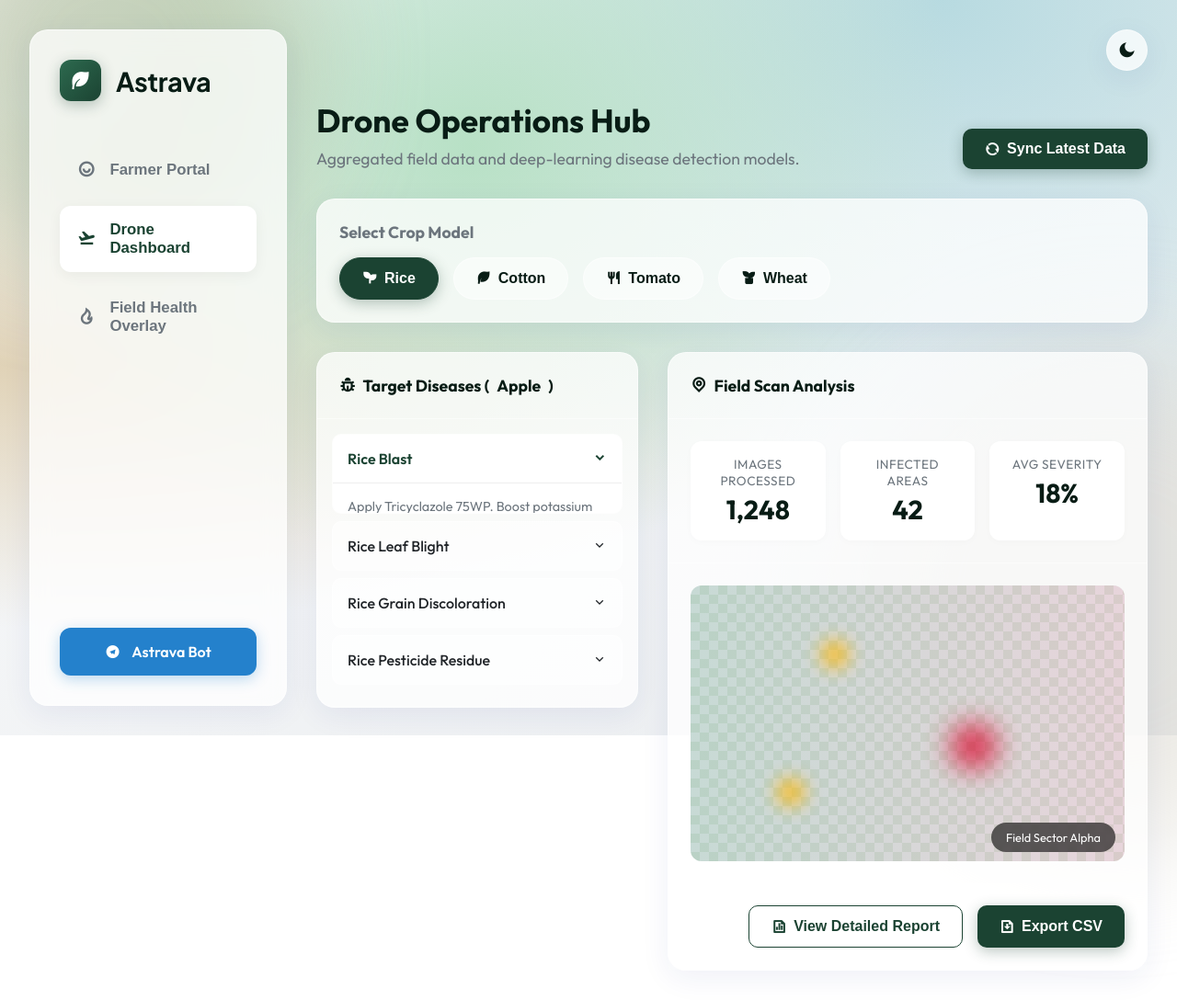
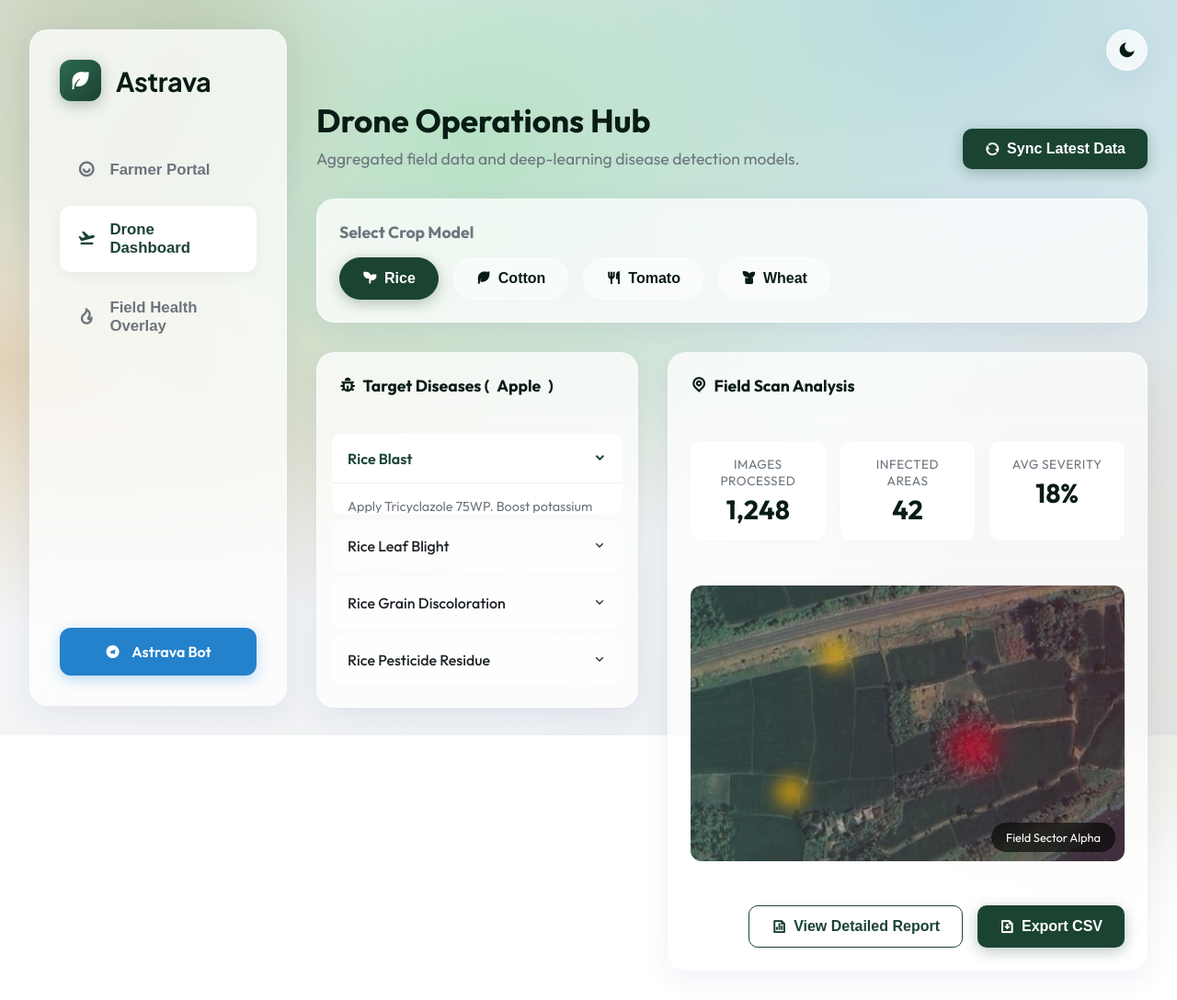
Before and after one commit to Sibi-Chakravarthi/Astrava-Hackathon, a Flask app: page / in a window 1280 px wide, after a click on "Drone Dashboard". Shown: the whole page at 92% size. Run offline with Flask 3, Linux system fonts and the light colour scheme.

Commit message:
background demo image added

```diff
--- a/static/css/style.css
+++ b/static/css/style.css
@@ -655,11 +655,10 @@ body {
     border-radius: 12px;
     position: relative;
     overflow: hidden;
-    /* Simulate a field aerial view */
-    background-image: linear-gradient(45deg, #d8e2dc 25%, transparent 25%, transparent 75%, #d8e2dc 75%, #d8e2dc),
-        linear-gradient(45deg, #d8e2dc 25%, transparent 25%, transparent 75%, #d8e2dc 75%, #d8e2dc);
-    background-size: 20px 20px;
-    background-position: 0 0, 10px 10px;
+    /* Simulate a field aerial view using demoimage.png */
+    background-image: url('../images/demoimage.png');
+    background-size: cover;
+    background-position: center;
 }
 
 .heatmap-layer {
```
Also changed, not shown: static/images/demoimage.png (added).
